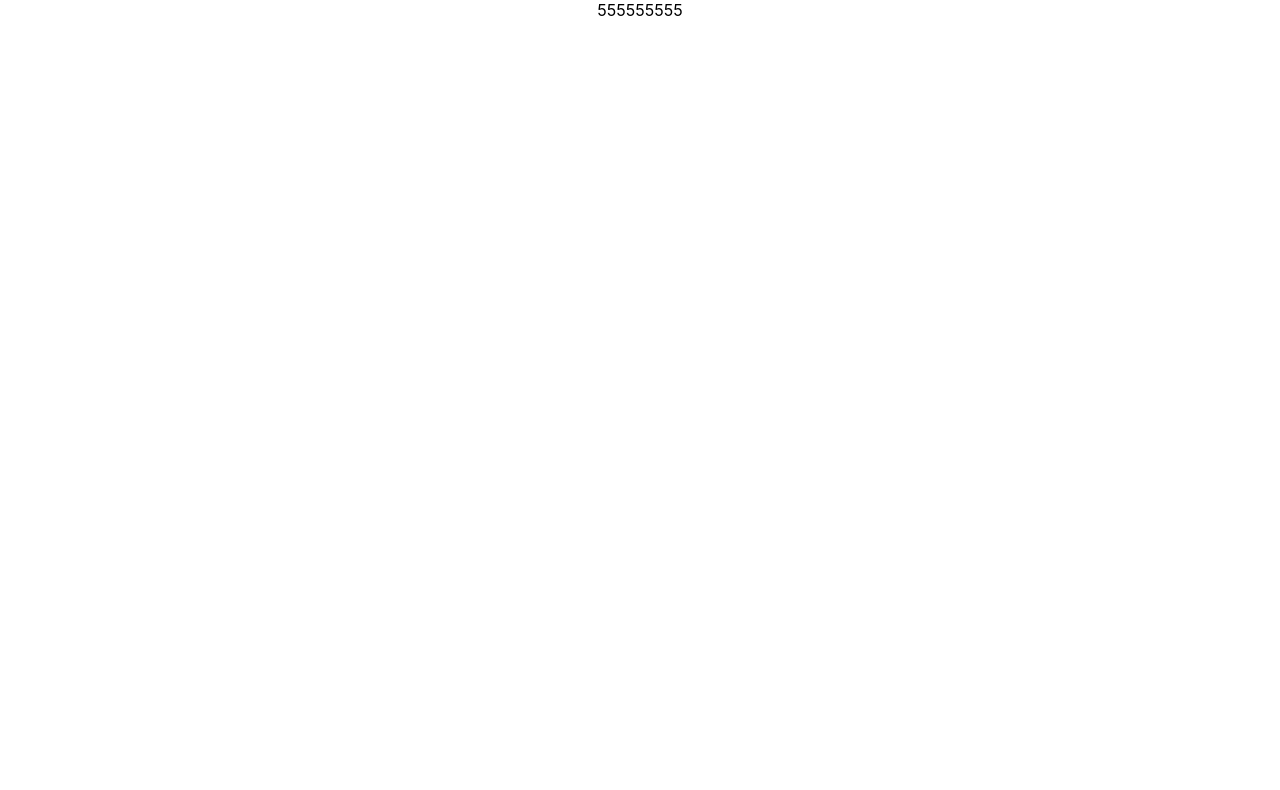
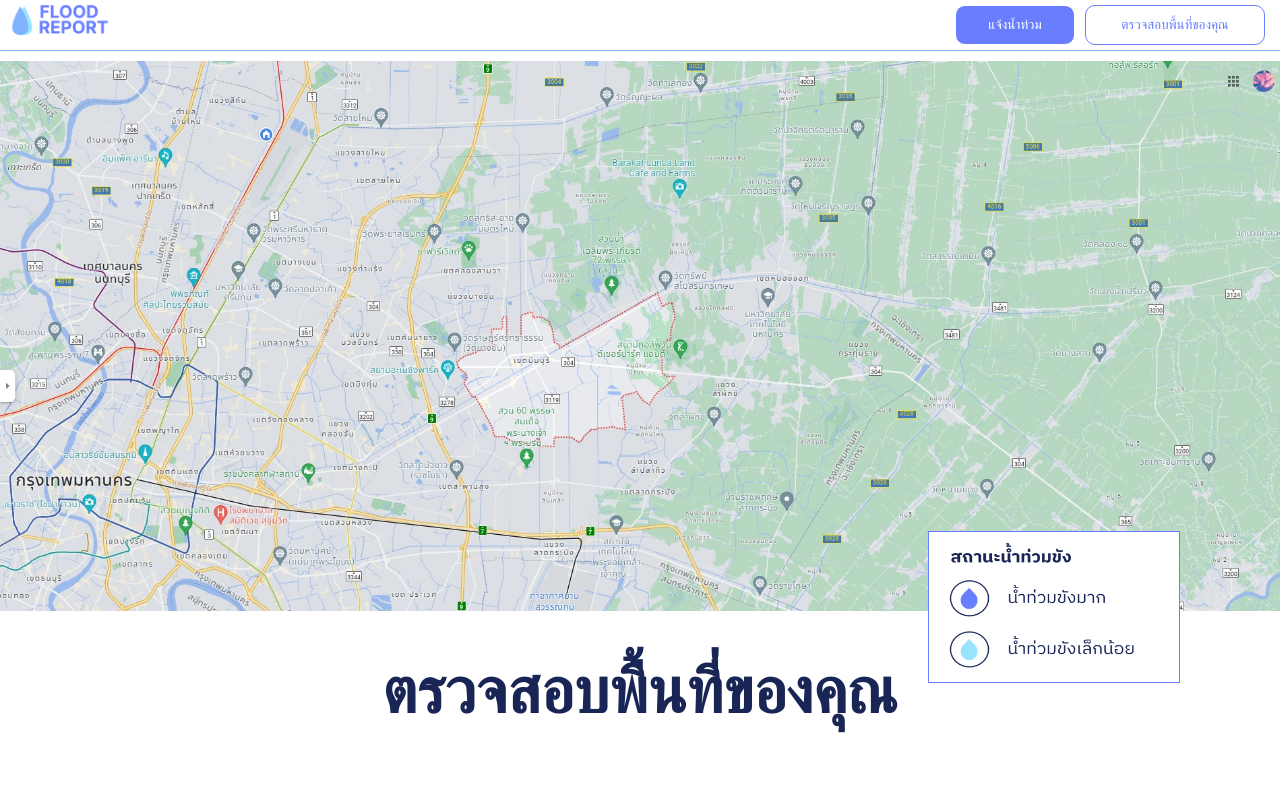
Before and after one commit to Phudthai/FloodReport, a React (Create React App) app in the folder client/: page / in a window 1280 px wide. Shown: the top 790 px of the page. Built offline with nearby package versions, Linux system fonts and the light colour scheme.

Commit message:
add footer / demo

```diff
--- a/client/package.json
+++ b/client/package.json
@@ -13,6 +13,7 @@
     "nodemon": "^3.0.1",
     "react": "^18.2.0",
     "react-dom": "^18.2.0",
+    "react-router-dom": "^6.17.0",
     "react-scripts": "5.0.1",
     "web-vitals": "^2.1.4"
   },
--- a/client/src/App.js
+++ /dev/null
@@ -1,11 +0,0 @@
-import './App.css';
-
-function App() {
-  return (
-    <div className="App">
-      555555555
-    </div>
-  );
-}
-
-export default App;
--- a/client/src/App.jsx
+++ b/client/src/App.jsx
@@ -1,13 +1,22 @@
 import React from "react";
 import './App.css';
 import Navbar from "./components/Navbar";
-import MainSc from "./components/MainSc"
-//import { BrowserRouter, Route, Routes } from "react-router-dom";
+import Main from "./Pages/MainSc";
+import { BrowserRouter, Route, Routes } from "react-router-dom";
+import Footer from "./components/Footer";
 
 function App() {
   return (
     <div>
       <Navbar />
+      <BrowserRouter>
+      <Routes>
+        <Route path="/" element={<Main />}>
+          <Route index element={<Main />} />
+        </Route>
+      </Routes>
+    </BrowserRouter>
+    <Footer />
     </div>
   );
 }
--- a/client/src/Pages/MainSc.css
+++ b/client/src/Pages/MainSc.css
@@ -61,3 +61,7 @@ h1 {
     padding: 8px;
     text-align: center;
 }
+
+.main-container{
+    padding-bottom: 50px;
+}
--- a/client/src/Pages/MainSc.jsx
+++ b/client/src/Pages/MainSc.jsx
@@ -4,7 +4,7 @@ import googlemap from "../images/googlemap.jpg";
 import status from "../images/floodingstatus.png";
 export default function MainSc() {
   return (
-    <div>
+    <div className="main-container">
       <img src={googlemap} className="googleAPI" />
       <img src={status} className="menusc" />
       <h1 class="center-text">ตรวจสอบพื้นที่ของคุณ</h1>
```
Also changed, not shown: 1 other file (tests, documents, lock files or other folders).
